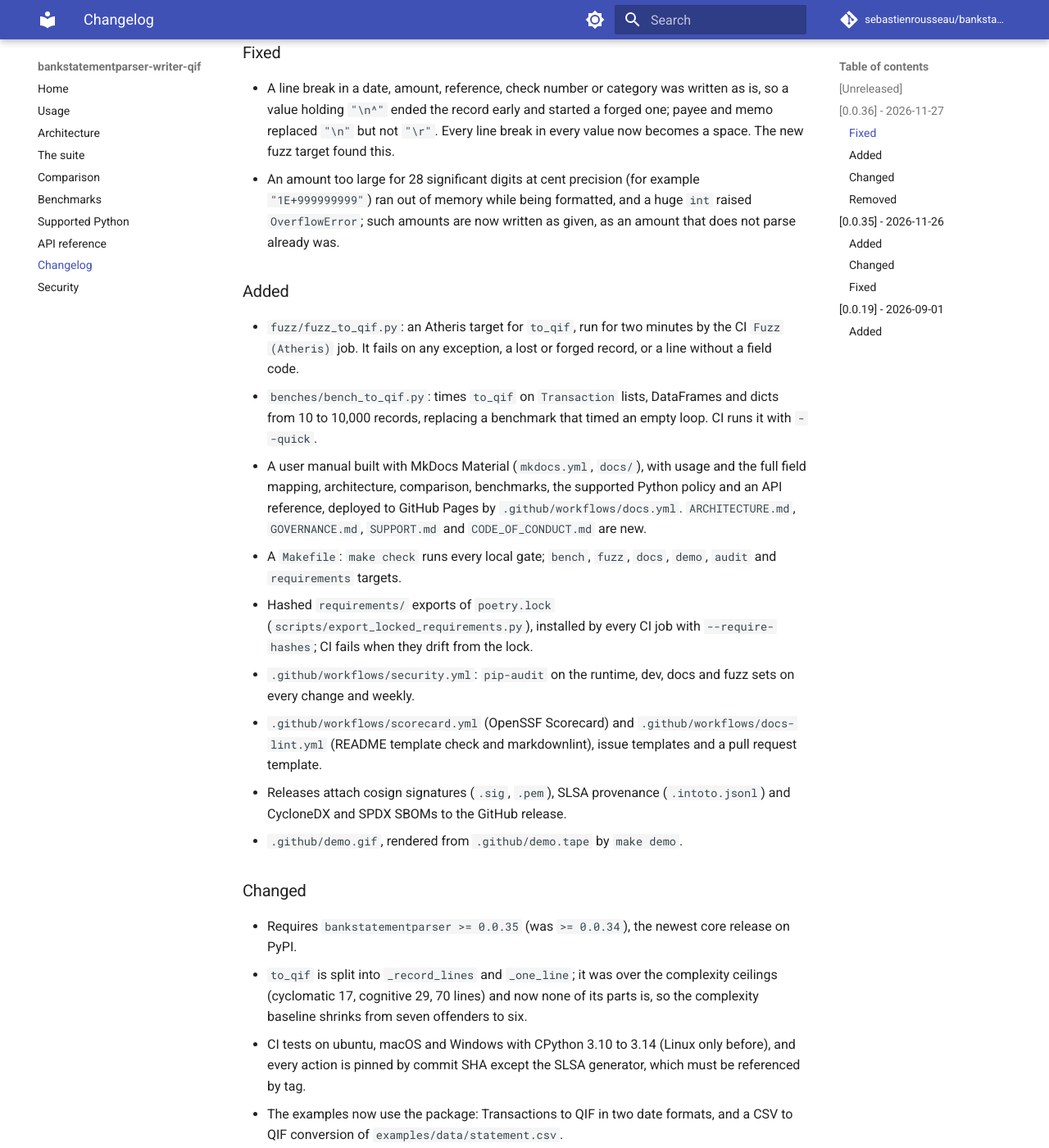
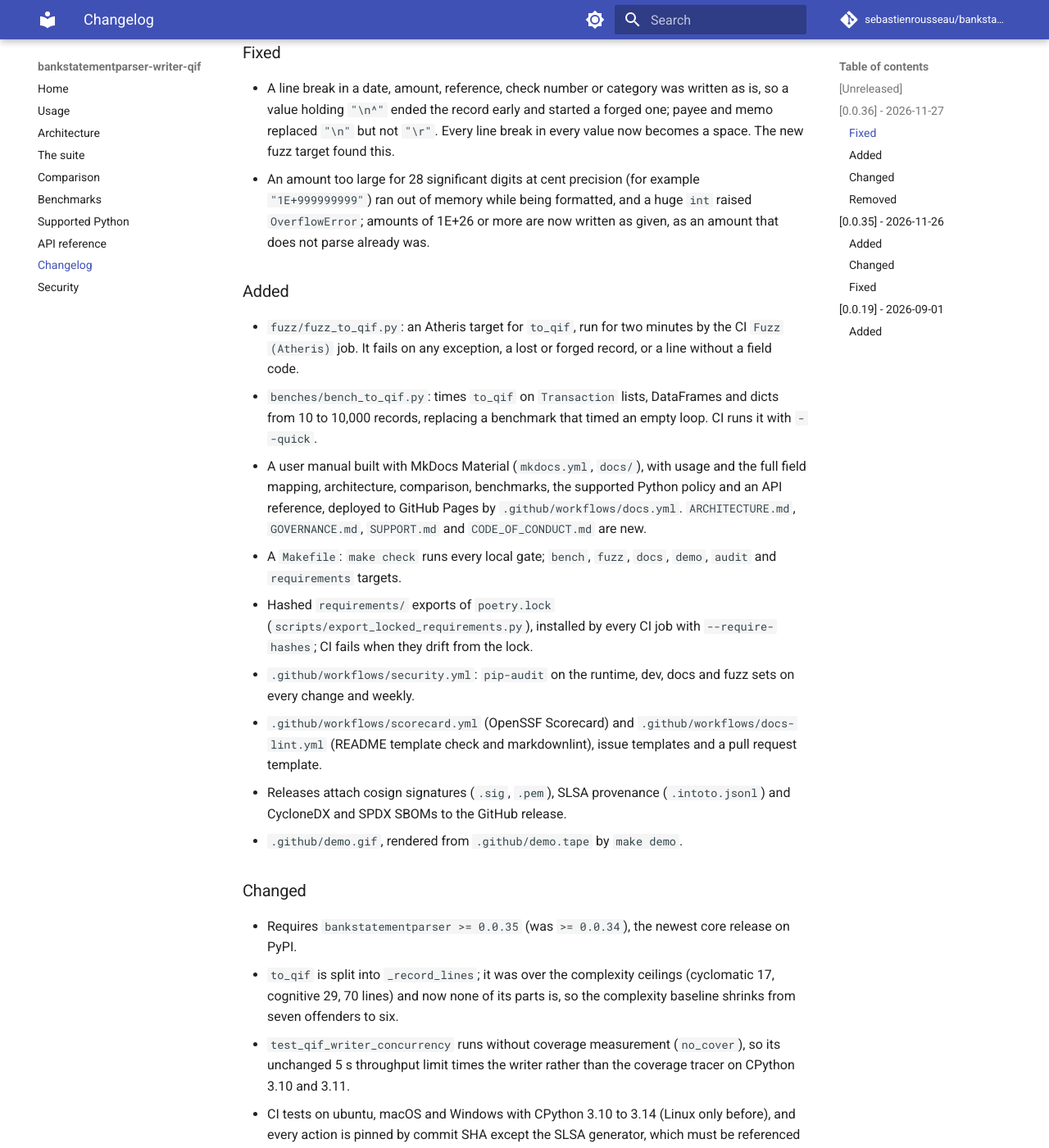
Before and after one commit to sebastienrousseau/bankstatementparser-writer-qif, an MkDocs documentation site: the page built from docs/changelog.md, in a window 1280 px wide and 1400 px high, scrolled down 421 px. Shown: the whole window at 82% size. Built offline with MkDocs 1.6.1 and Material for MkDocs 9.7.7, drawn with Linux system fonts in a browser that asks for light colours; comment, search, counter and statistics services are not loaded.

Commit message:
docs: describe the QIF amount guard precisely
The CHANGELOG, usage page and ARCHITECTURE.md now say that an amount
of 1E+26 or more is written as given (the guard uses adjusted() since
the previous perf change), that normalisation happens in
_record_lines, and that the throughput test runs without coverage.

Assisted-by: Claude Code:claude-opus-5-5
Signed-off-by: Sebastien Rousseau <sebastienrousseau@users.noreply.github.com>

```diff
--- a/CHANGELOG.md
+++ b/CHANGELOG.md
@@ -20,8 +20,8 @@ In lockstep with the suite's 0.0.36 release.
   fuzz target found this.
 - An amount too large for 28 significant digits at cent precision (for
   example `"1E+999999999"`) ran out of memory while being formatted, and
-  a huge `int` raised `OverflowError`; such amounts are now written as
-  given, as an amount that does not parse already was.
+  a huge `int` raised `OverflowError`; amounts of 1E+26 or more are now
+  written as given, as an amount that does not parse already was.
 
 ### Added
 
@@ -55,10 +55,13 @@ In lockstep with the suite's 0.0.36 release.
 
 - Requires `bankstatementparser >= 0.0.35` (was `>= 0.0.34`), the
   newest core release on PyPI.
-- `to_qif` is split into `_record_lines` and `_one_line`; it was over
+- `to_qif` is split into `_record_lines`; it was over
   the complexity ceilings (cyclomatic 17, cognitive 29, 70 lines) and
   now none of its parts is, so the complexity baseline shrinks from
   seven offenders to six.
+- `test_qif_writer_concurrency` runs without coverage measurement
+  (`no_cover`), so its unchanged 5 s throughput limit times the writer
+  rather than the coverage tracer on CPython 3.10 and 3.11.
 - CI tests on ubuntu, macOS and Windows with CPython 3.10 to 3.14
   (Linux only before), and every action is pinned by commit SHA except
   the SLSA generator, which must be referenced by tag.
```
Also changed, not shown: ARCHITECTURE.md (+3 -3 lines), docs/usage.md (+1 -1 lines).
